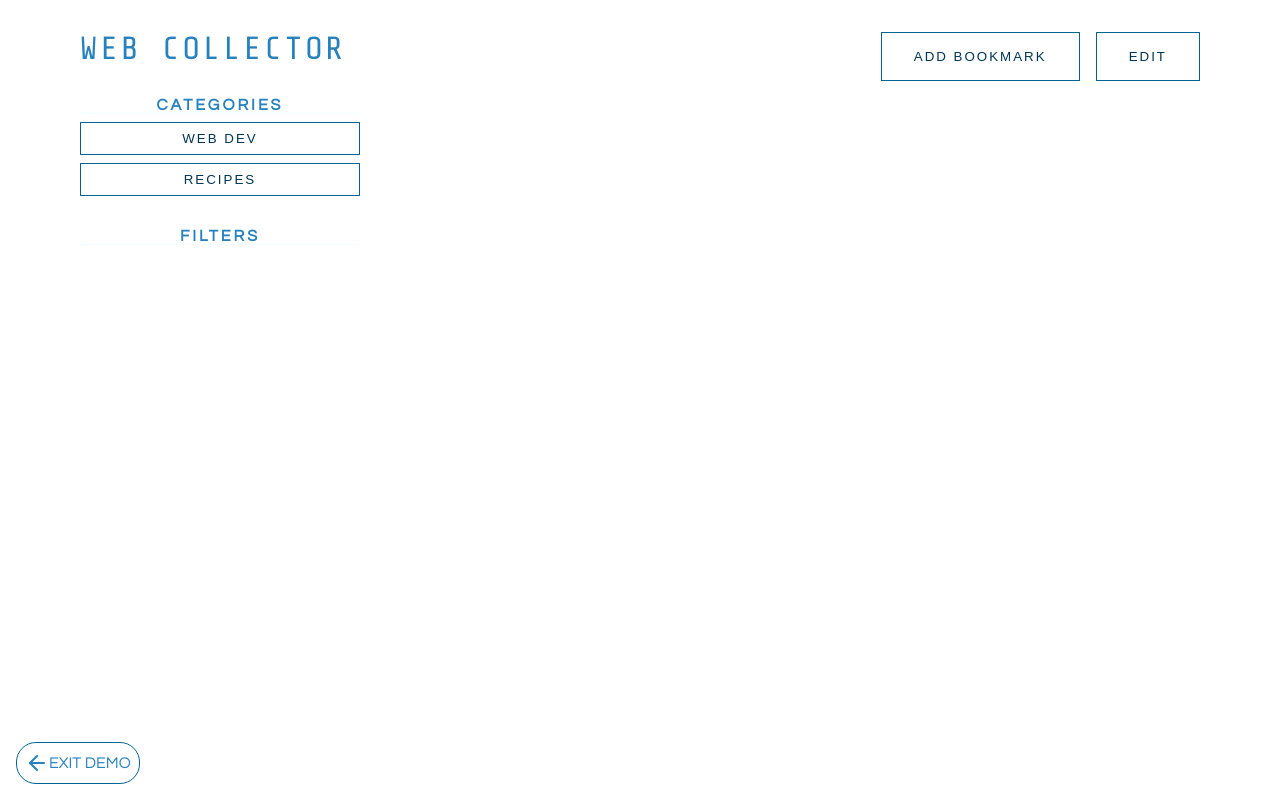
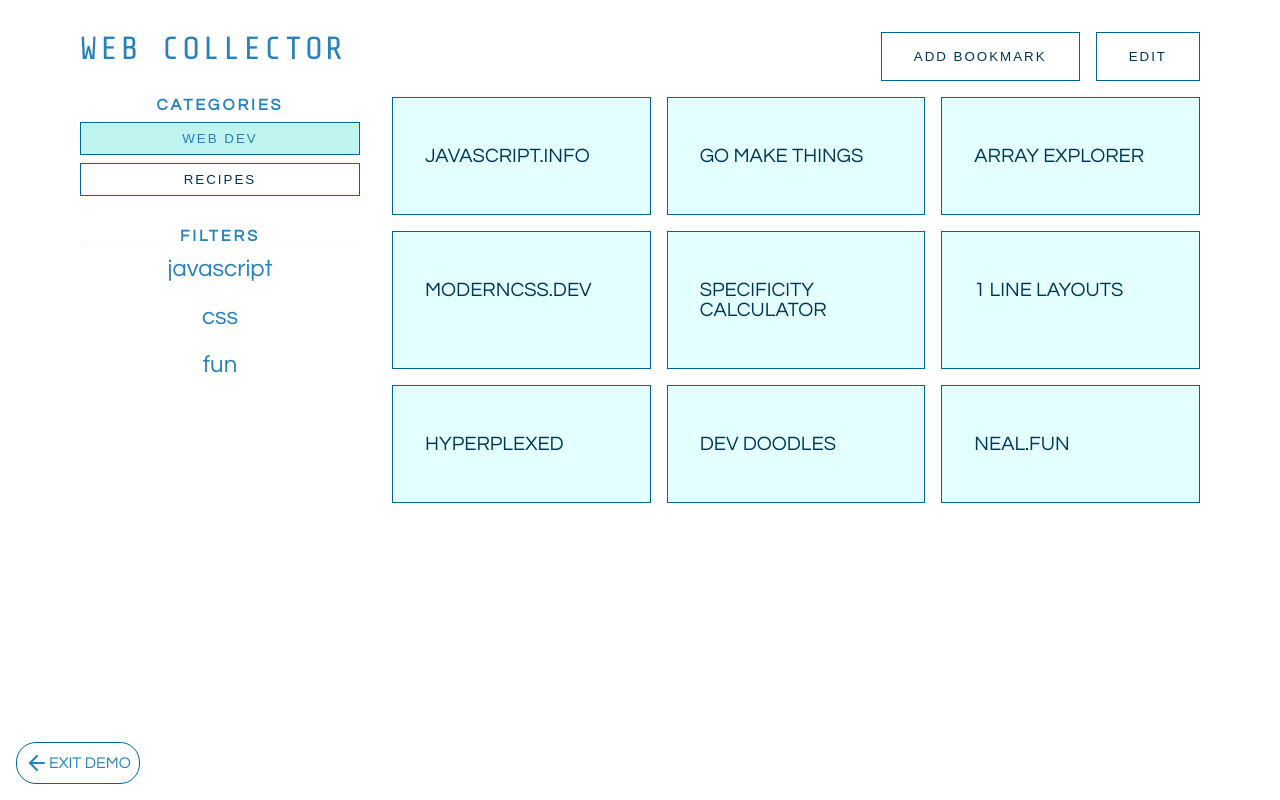
Before and after one commit to mistyb01/web-collector, a React (Create React App) app: page /#/demo in a window 1280 px wide. Built offline with nearby package versions, Linux system fonts and the light colour scheme; the HTML template or start-up script is replaced by a standard one.

Commit message:
fixed category state issue

```diff
--- a/src/Home.tsx
+++ b/src/Home.tsx
@@ -1,4 +1,4 @@
-import React, { useState }  from 'react';
+import React, { ReactEventHandler, useState }  from 'react';
 import Bookmarks from './Bookmarks';
 import Tags from './Tags';
 import Categories from './Categories';
@@ -13,14 +13,14 @@
 }
 
 export const Home: React.FC<Props> = (props) => {
-
-  const [category, setCategory] = useState(''); // <-- what i'm stuck on.. how to automatically select the first category..
+  // const [category, setCategory] = useState('all');
+  const [categoryIndex, setCategoryIndex] = useState(0);
   const [tag, setTag] = useState('all');
-  const categoryList = Array.from(new Set(props.bookmarkData.map(bookmark => bookmark.category)));
-  let hasSavedData = localStorage.getItem('bookmarkData') !== null;
 
   function handleCategoryChange(e: React.MouseEvent<HTMLButtonElement>) {
-    setCategory(e.currentTarget.id);
+    let newIndex = categoryList.indexOf(e.currentTarget.id)
+    setCategoryIndex(newIndex);
+    // setCategory(e.currentTarget.id);
     setTag('all');
   }
 
@@ -31,6 +31,11 @@
     setTag(e.currentTarget.id);
     }
   }
+
+  const categoryList = Array.from(new Set(props.bookmarkData.map(bookmark => bookmark.category)));
+  const category = categoryList[categoryIndex];
+
+  let hasSavedData = localStorage.getItem('bookmarkData') !== null;
 
   return (
    <AnimatedPage>
```
